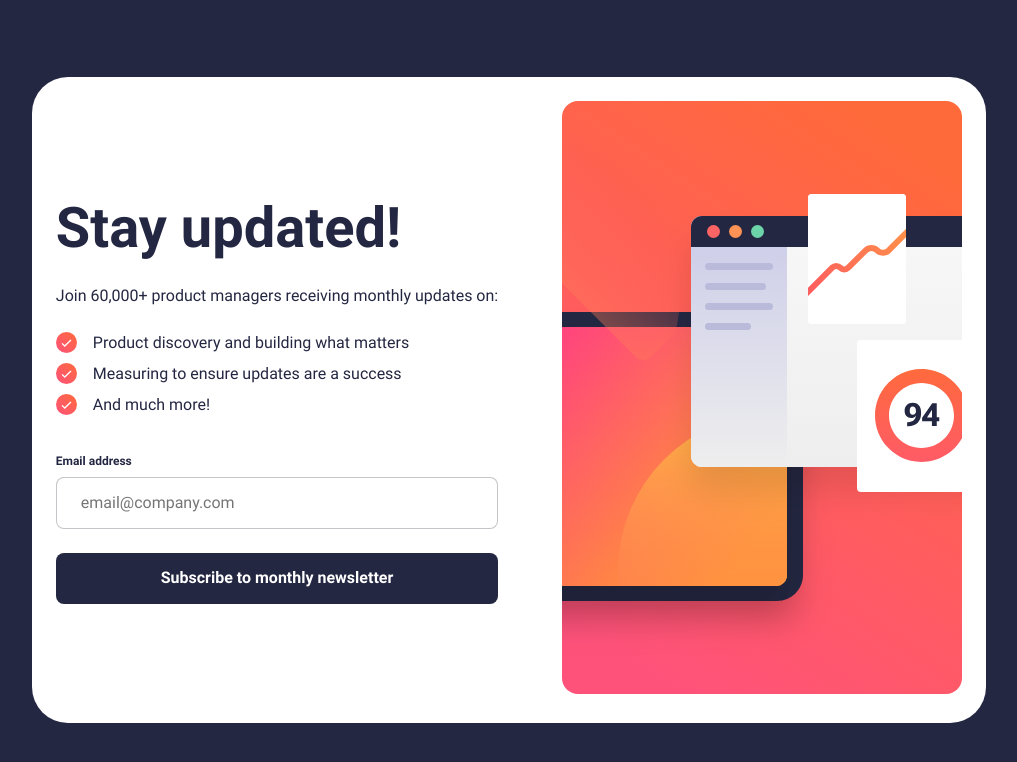
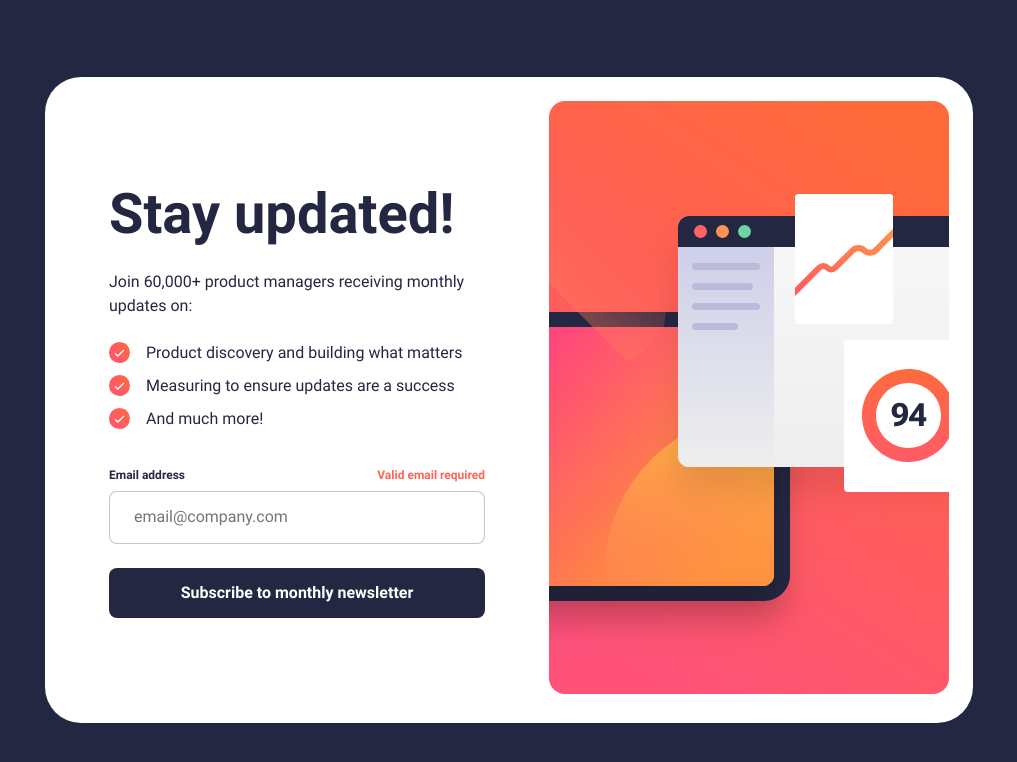
Before and after one commit to Dmitry528/Frontend-Mentor_Newsletter-sign-up, a React (Create React App) app: page / in a window 1280 px wide. Shown: the top 762 px of the page, without its empty margins (131-1148 px from the left). Built offline with nearby package versions, Linux system fonts and the light colour scheme.

Commit message:
finished desktop design

```diff
--- a/src/components/SignUpForm/SignUpForm.tsx
+++ b/src/components/SignUpForm/SignUpForm.tsx
@@ -3,14 +3,22 @@ import signUpFormStyles from 'styles/modules/components/SignUpForm.module.css';
 export const SignUpForm = () => (
   <form className={signUpFormStyles.signUpForm}>
     <div className={signUpFormStyles.inputForm}>
-      <label className={signUpFormStyles.signUpForm__label}>Email address</label>
+      <div className={signUpFormStyles.inputInfo}>
+        <label className={signUpFormStyles.signUpForm__label}>Email address</label>
+        <span className={signUpFormStyles.signUpForm__errorMessage}>Valid email required</span>
+      </div>
       <input
         className={signUpFormStyles.signUpForm__input}
         type="text"
         placeholder='email@company.com'
       />
     </div>
-    <button className={signUpFormStyles.signUpForm__button}>Subscribe to monthly newsletter</button>
+    <button
+      className={signUpFormStyles.signUpForm__button}
+      type='submit'
+    >
+      Subscribe to monthly newsletter
+    </button>
   </form>
 );
 
--- a/src/features/SignUp/SignUp.tsx
+++ b/src/features/SignUp/SignUp.tsx
@@ -6,8 +6,10 @@ import signUpStyles from 'styles/modules/features/SignUp.module.css';
 
 const SignUp = () => (
   <div className={signUpStyles.signUp}>
-    <SignUpInfo />
-    <SignUpForm />
+    <div className={signUpStyles.signUpContent}>
+      <SignUpInfo />
+      <SignUpForm />
+    </div>
     <SignUpImage />
   </div>
 );
--- a/src/styles/modules/components/SignUpForm.module.css
+++ b/src/styles/modules/components/SignUpForm.module.css
@@ -1,6 +1,4 @@
 .signUpForm {
-  grid-area: form;
-
   display: flex;
   flex-direction: column;
 
@@ -39,6 +37,32 @@
   color: var(--white);
   font-weight: 700;
 
-
+  cursor: pointer;
   border: none;
 }
+
+.signUpForm__button:hover {
+  background: var(--primary-gradient);
+  box-shadow: 0rem 1rem 2rem 0rem var(--primary-box-shadow-color);
+}
+
+.signUpForm__errorMessage {
+  font-size: 0.75rem;
+  font-weight: 700;
+  color: var(--tomato);
+}
+
+.signUpForm__inputError {
+  border-radius: 0.5rem;
+  padding: 1rem 1.5rem;
+  border: 1px solid var(--tomato);
+  color: var(--tomato);
+  background-color: var(--input-background-error-state);
+
+  outline: none;
+}
+
+.inputInfo {
+  display: flex;
+  justify-content: space-between;
+}
--- a/src/styles/modules/components/SignUpInfo.module.css
+++ b/src/styles/modules/components/SignUpInfo.module.css
@@ -1,6 +1,4 @@
 .signUpInfo {
-  grid-area: info;
-
   display: flex;
   flex-direction: column;
   justify-content: flex-end;
@@ -22,7 +20,7 @@
   flex-direction: column;
   list-style: none;
 
-  gap: 0.62rem;
+  gap: 0.75rem;
 }
 
 .signUpInfo__item {
--- a/src/styles/modules/features/SignUp.module.css
+++ b/src/styles/modules/features/SignUp.module.css
@@ -1,12 +1,19 @@
 .signUp {
   background-color: var(--white);
 
-  padding: 1.5rem;
+  padding: 1.5rem 1.5rem 1.5rem 4rem;
+  margin: 1rem;
   border-radius: 2.25rem;
+  max-width: 58rem;
 
   display: grid;
-  grid-template-areas:
-    "info image"
-    "form image";
-  gap: 2.5rem 4rem;
+  grid-template-areas: "content image";
+  grid-template-columns: 1fr 1fr;
+  gap: 4rem;
 }
+
+.signUpContent {
+  grid-area: content;
+  display: grid;
+  gap: 2.5rem;
+}
--- a/src/styles/variables.css
+++ b/src/styles/variables.css
@@ -6,6 +6,13 @@
   --white: #ffffff;
   --tomato: #ff6257;
 
+  /* gradients */
+  --primary-gradient: linear-gradient(204deg, #FF6A3A 0%, #FF527B 100%);
+
+  /* colors which were not tied to design */
+  --primary-box-shadow-color: #ff615580;
+  --input-background-error-state: #ff615526;
+
 
   /* fonts */
   --default-font-size: 1rem;
```
